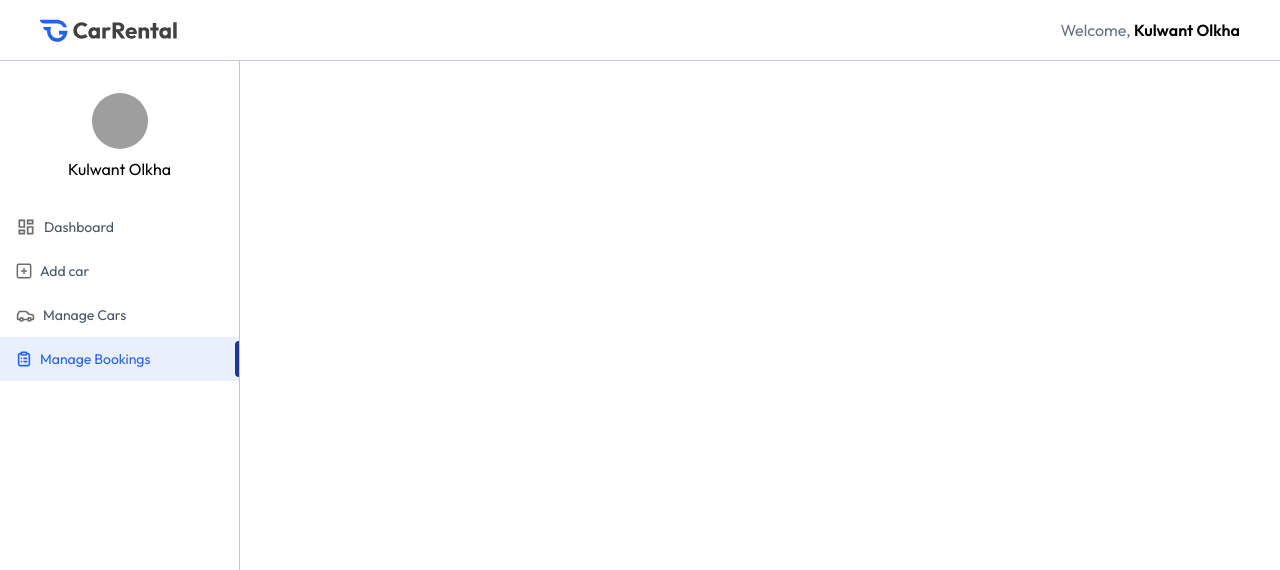
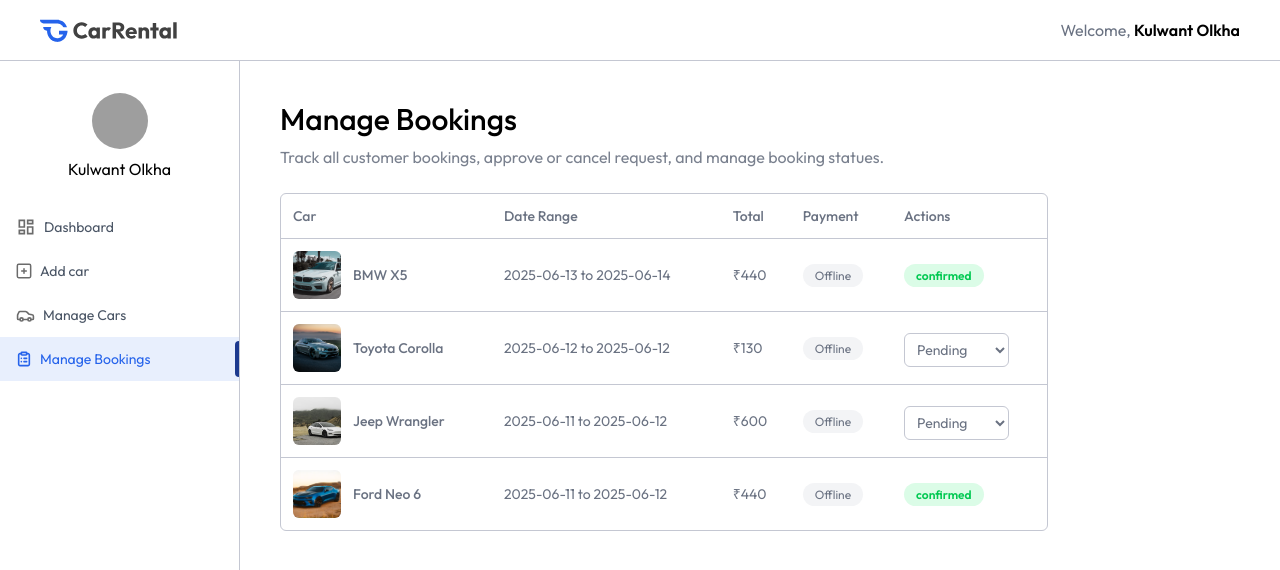
Before and after one commit to Kulwantolkha/Car-Rental-Website, a React (Vite) app in the folder frontend/: page /owner/manage-bookings in a window 1280 px wide. Shown: the top 570 px of the page. Built offline with nearby package versions, Linux system fonts and the light colour scheme; grey boxes are pictures that could not be loaded.

Commit message:
Implement ManageBookings and ManageCar components with booking and car management features

```diff
--- a/frontend/src/Pages/owner/ManageBookings.jsx
+++ b/frontend/src/Pages/owner/ManageBookings.jsx
@@ -1,10 +1,70 @@
-import React from 'react'
+import React,{useState, useEffect} from 'react';
+import {dummyMyBookingsData} from '../../assets/assets';
+import Title from '../../components/owner/Title'
 
 function ManageBookings() {
+    const [bookings, setBookings] = useState([]);
+    const currency = import.meta.env.VITE_CURRENCY;
+
+    const fetchOwnerBookings = async () => {
+        setBookings(dummyMyBookingsData);
+    }
+
+    useEffect(()=> {
+        fetchOwnerBookings();
+    },[])
     return(
-        <>
+    <>
+      <div className="px-4 pt-10 md:px-10 w-full">
+        <Title
+          title="Manage Bookings"
+          subTitle="Track all customer bookings, approve or cancel request, and manage booking statues."
+        />
+        <div className="max-w-3xl w-full rounded-md overflow-hidden border border-borderColor mt-6">
+          <table className="w-full border-collapse text-left text-sm text-gray-600">
+            <thead className="text-gray-500">
+              <tr>
+                <th className="p-3 font-medium">Car</th>
+                <th className="p-3 font-medium max-md:hidden">Date Range</th>
+                <th className="p-3 font-medium">Total</th>
+                <th className="p-3 font-medium max-md:hidden">Payment</th>
+                <th className="p-3 font-medium">Actions</th>
+              </tr>
+            </thead>
+            <tbody>
+              {bookings.map((booking, index) => (
+                <tr key={index} className="border-t border-borderColor text-gray-500">
+                    <td className="p-3 flex items-center gap-3">
+                        <img src={booking.car.image} alt="" className="h-12 w-12 aspect-square rounded-md object-cover" />
+                        <p className="font-medium max-md:hidden">{booking.car.brand} {booking.car.model}</p>
+                    </td>
 
-        </>
+                    <td className="p-3 max-md:hidden">
+                        {booking.pickupDate.split('T')[0]} to {booking.returnDate.split('T')[0]}
+                    </td>
+                    <td className='p-3'>{currency}{booking.price}</td>
+                    <td className='p-3 max-md:hidden'><span className='bg-gray-100 px-3 py-1 rounded-full text-xs'>Offline</span>
+                    </td>
+                    <td className='p-3'>
+                        {booking.status==='pending' ? (
+                            <select value={booking.status} className="px-2 py-1.5 mt-1 text-gray-500 border border-borderColor rounded-md outline-none">
+                                <option value='pending'>Pending</option>
+                                <option value='cancelled'>Cancelled</option>
+                                <option value='confirmed'>Confirmed</option>
+                            </select>
+                        ): (
+                            <span className={`px-3 py-1 rounded-full text-xs font-semibold ${booking.status=== 'confirmed' ? 'bg-green-100 text-green-500' : 'bg-red-100 text-red-500'}`}>
+                                {booking.status}
+                            </span>
+                        )}
+                    </td>
+                </tr>
+              ))}
+            </tbody>
+          </table>
+        </div>
+      </div>
+    </>
     )
 }
 
--- a/frontend/src/Pages/owner/ManageCar.jsx
+++ b/frontend/src/Pages/owner/ManageCar.jsx
@@ -1,7 +1,83 @@
-import React from 'react'
+import React, { useState, useEffect } from "react";
+import { dummyCarData } from "../../assets/assets";
+import Title from "../../components/owner/Title";
+import {assets} from "../../assets/assets"
 
 const ManageCar = () => {
+  const [cars, setCars] = useState([]);
+  const fetchOwnerCars = async () => {
+    setCars(dummyCarData);
+  };
 
-}
+  useEffect(() => {
+    fetchOwnerCars();
+  }, []);
+
+  const currency = import.meta.env.VITE_CURRENCY;
+
+  return (
+    <>
+      <div className="px-4 pt-10 md:px-10 w-full">
+        <Title
+          title="Manage Cars"
+          subTitle="View all listed cars, update their details, or remove them from the bookings platform."
+        />
+        <div className="max-w-3xl w-full rounded-md overflow-hidden border border-borderColor mt-6">
+          <table className="w-full border-collapse text-left text-sm text-gray-600">
+            <thead className="text-gray-500">
+              <tr>
+                <th className="p-3 font-medium">Car</th>
+                <th className="p-3 font-medium max-md:hidden">Category</th>
+                <th className="p-3 font-medium">Price</th>
+                <th className="p-3 font-medium max-md:hidden">Status</th>
+                <th className="p-3 font-medium">Action</th>
+              </tr>
+            </thead>
+            <tbody>
+              {cars.map((car, index) => (
+                <tr key={index} className="border-t border-borderColor">
+                  <td className="p-3 flex items-center gap-3">
+                    <img
+                      src={car.image}
+                      className="h-12 w-12 aspect-square rounded-md object-cover"
+                    />
+                    <div className="max-md:hidden">
+                      <p className="font-medium">
+                        {car.brand} • {car.model}
+                      </p>
+                      <p className="font-medium">
+                        {car.seating_capacity} • {car.transmission}
+                      </p>
+                    </div>
+                  </td>
+                  <td className="p-3 max-md:hidden">{car.category}</td>
+                  <td className="p-3">
+                    {currency}
+                    {car.pricePerDay}/day
+                  </td>
+                  <td className="p-3 max-md:hidden">
+                    <span
+                      className={`px-3 py-1 rounded-full text-xs ${
+                        car.isAvaliable
+                          ? "bg-green-100 text-green-500"
+                          : "bg-red-100 text-red-500"
+                      }`}
+                    >
+                      {car.isAvaliable ? "Available" : "Unvailable"}
+                    </span>
+                  </td>
+                  <td className="flex items-center p-3">
+                    <img src={car.isAvaliable ? assets.eye_close_icon : assets.eye_icon} className="cursor-pointer"/>
+                    <img src={assets.delete_icon} className="cursor-pointer" />
+                  </td>
+                </tr>
+              ))}
+            </tbody>
+          </table>
+        </div>
+      </div>
+    </>
+  );
+};
 
 export default ManageCar;
```
